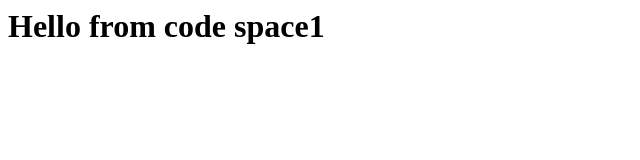
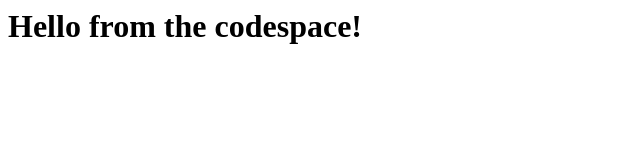
Before and after one commit to JhengCaldona/skills-code-with-codespaces, a plain HTML site: page index.html in a window 1280 px wide. Shown: the whole page, without its empty margins (0-640 px from the left). Drawn offline with Linux system fonts and the light colour scheme.

Commit message:
Adding Hello from codespace

```diff
--- a/index.html
+++ b/index.html
@@ -1,3 +1,3 @@
 <html>
-  <h1>Hello from code space1</h1>
+  <h1>Hello from the codespace!</h1>
 </html>
```
